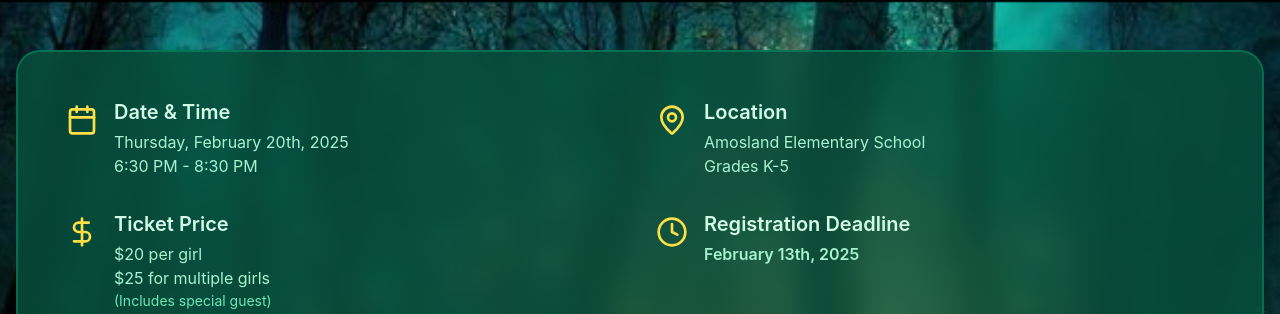
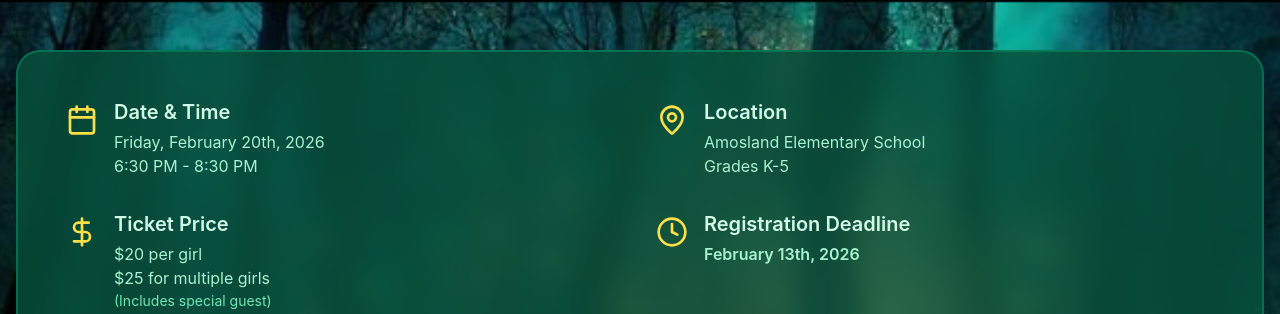
Before and after one commit to JWilson1431/girls-vip-dance, a React (Create React App) app: page / in a window 1280 px wide. Shown: the part 798-1112 px from the top of the page. Built offline with nearby package versions, Linux system fonts and the light colour scheme.

Commit message:
Update dance dates

```diff
--- a/src/App.js
+++ b/src/App.js
@@ -194,7 +194,7 @@ export default function DaddyDaughterDance() {
               <Calendar className="detail-icon" size={32} />
               <div>
                 <h3>Date & Time</h3>
-                <p>Thursday, February 20th, 2025</p>
+                <p>Friday, February 20th, 2026</p>
                 <p>6:30 PM - 8:30 PM</p>
               </div>
             </div>
@@ -222,7 +222,7 @@ export default function DaddyDaughterDance() {
               <Clock className="detail-icon" size={32} />
               <div>
                 <h3>Registration Deadline</h3>
-                <p className="deadline">February 13th, 2025</p>
+                <p className="deadline">February 13th, 2026</p>
               </div>
             </div>
           </div>
```
